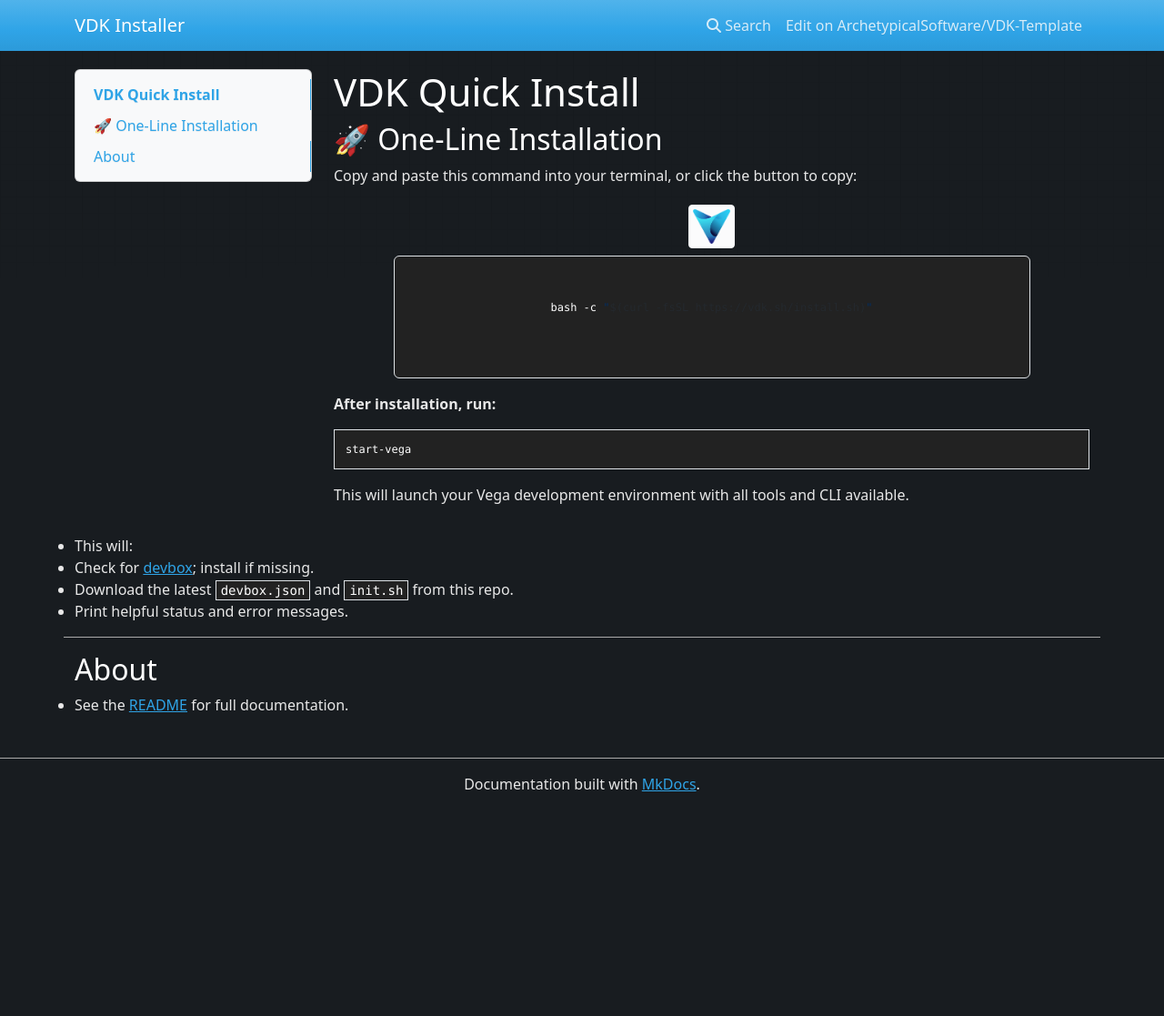
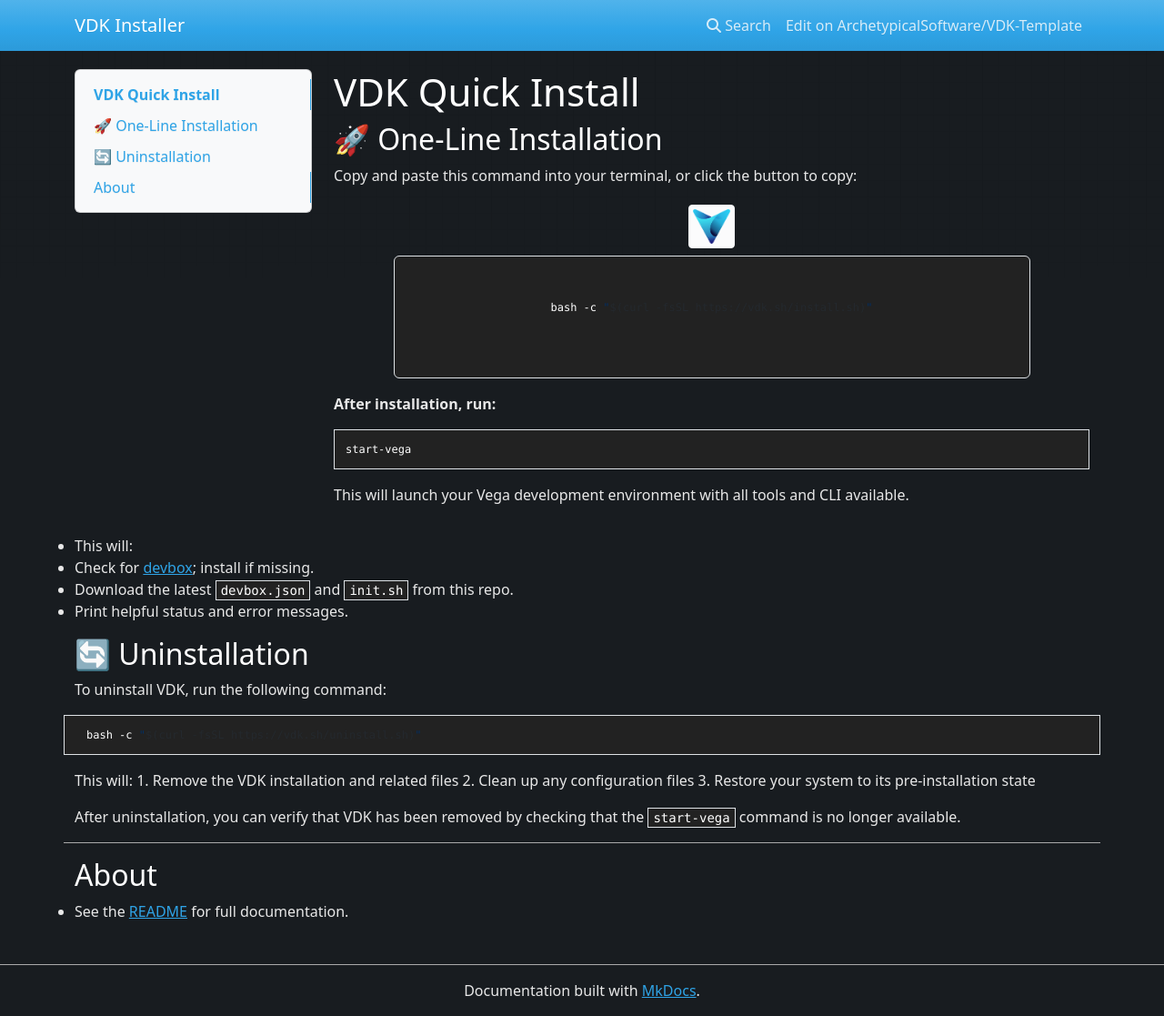
Before and after one commit to ArchetypicalSoftware/VDK-Template, an MkDocs documentation site: the page built from docs/index.md, in a window 1280 px wide and 1117 px high. Shown: the whole window at 91% size. Built offline with MkDocs 1.6.1, drawn with Linux system fonts in a browser that asks for light colours; nearby versions of some CDN libraries.

````diff
--- a/docs/index.md
+++ b/docs/index.md
@@ -57,6 +57,21 @@ window.addEventListener('DOMContentLoaded', function() {
   2. Download the latest `devbox.json` and `init.sh` from this repo.
   3. Print helpful status and error messages.
 
+## 🔄 Uninstallation
+
+To uninstall VDK, run the following command:
+
+```bash
+bash -c "$(curl -fsSL https://vdk.sh/uninstall.sh)"
+```
+
+This will:
+1. Remove the VDK installation and related files
+2. Clean up any configuration files
+3. Restore your system to its pre-installation state
+
+After uninstallation, you can verify that VDK has been removed by checking that the `start-vega` command is no longer available.
+
 ---
 
 ## About
````
Also changed, not shown: 2 other files.
